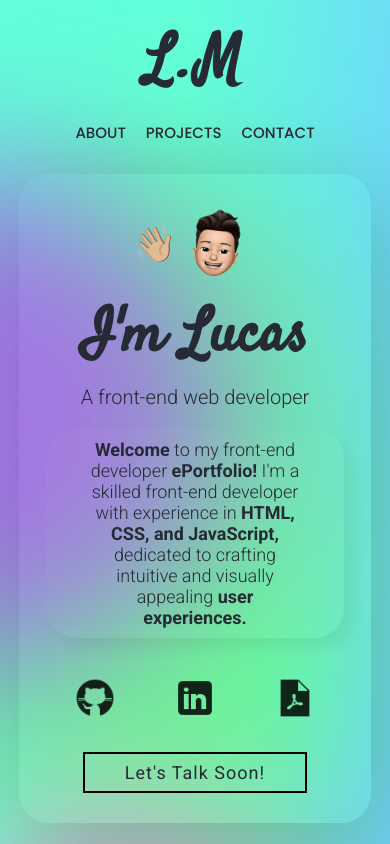
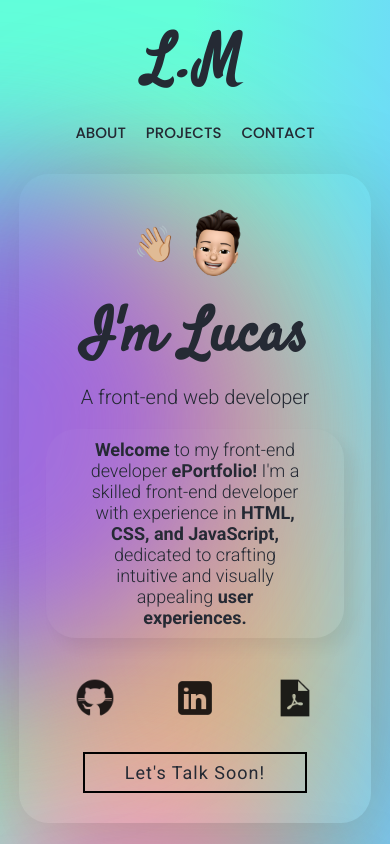
Before and after one commit to lucasm3110/portfolio2, a plain HTML site: page index.html in a window 390 px wide. Shown: the top 844 px of the page. Drawn offline with Linux system fonts and the light colour scheme.

Commit message:
color change

```diff
--- a/style.css
+++ b/style.css
@@ -459,7 +459,7 @@ textarea {
     .circles1 {
         height: 500px;
         width: 500px;
-        background-color: #b64ef7c0;
+        background-color: #924ef7c0;
         right: 40%;
         filter: blur(80px);
     }
@@ -479,7 +479,7 @@ textarea {
     .circles3 {
         height: 800px;
         width: 800px;
-        background-color: #68ff7ac8;
+        background-color: #ffa268c8;
         filter: blur(80px);
     }
 
```
